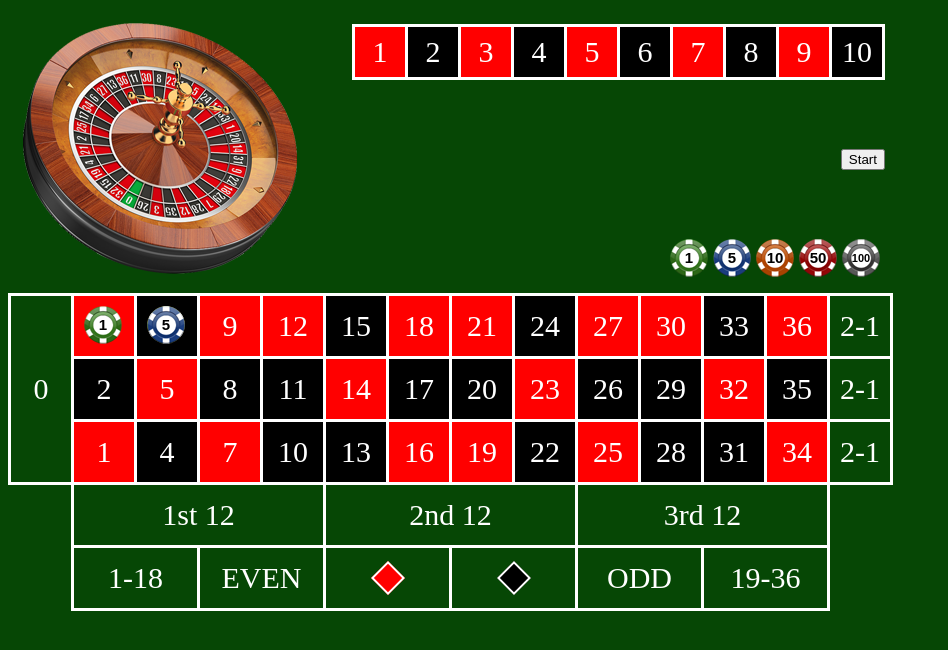
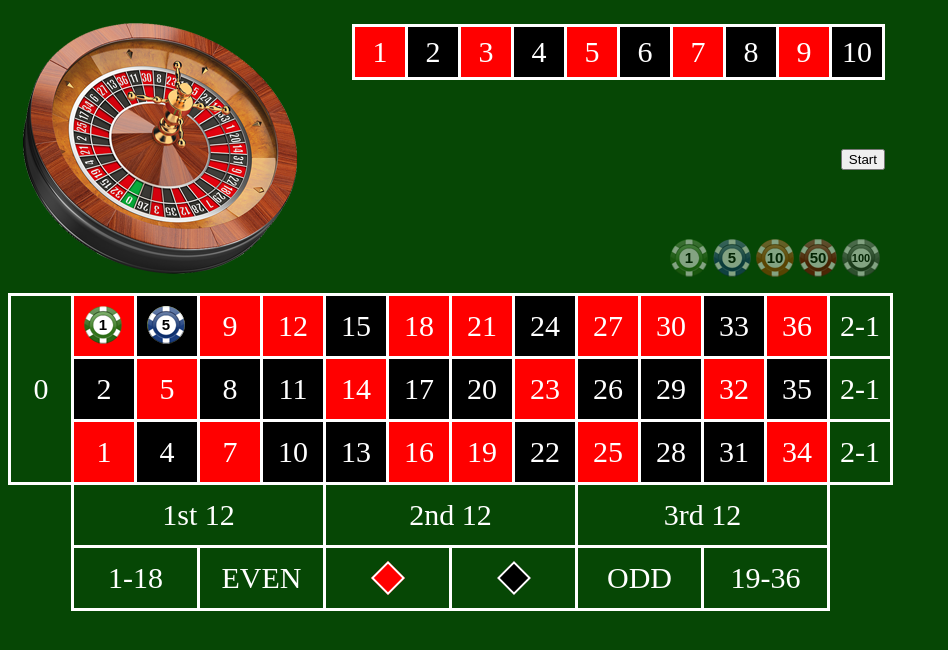
Before and after one commit to labinfosys/js-start, a plain HTML site: page index.html in a window 1280 px wide. Shown: the whole page, without its empty margins (0-948 px from the left). Drawn offline with Linux system fonts and the light colour scheme.

Commit message:
Список фишек сделан прозрачным

```diff
--- a/style/chips.css
+++ b/style/chips.css
@@ -72,6 +72,10 @@
     left: 0;
 }
 
+.chips-list .chips-list__chips {
+    opacity: .5;
+    cursor: pointer;
+}
 /*.cell .chips-list .chips:nth-child(2n) {
     top: -50px;
     left: 5px;
```
